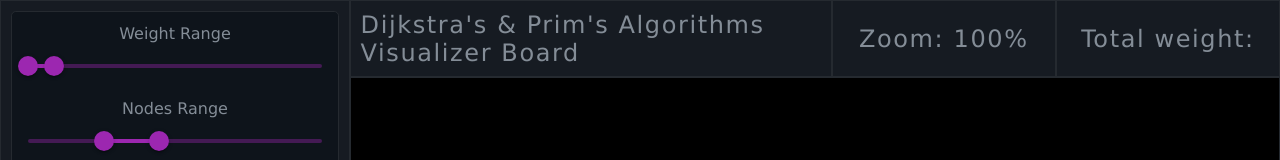
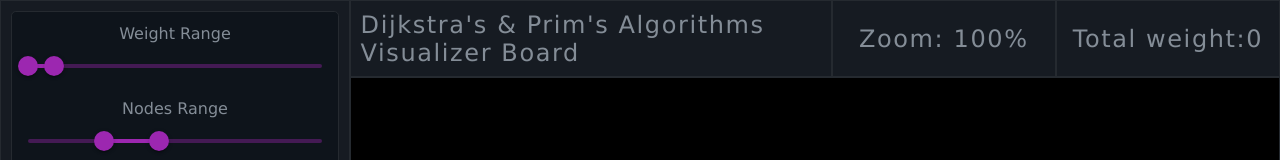
Before and after one commit to adiletbaimyrza/dijkstra-prim-visualization, a React (Vite) app in the folder dijkstra-prim-visualization/: page / in a window 1280 px wide. Shown: the top 160 px of the page. Built offline with nearby package versions, Linux system fonts and the light colour scheme; some icons are missing.

Commit message:
Update total weight display in Indicator component and Navbar animations

```diff
--- a/dijkstra-prim-visualization/src/components/Indicator/Indicator.jsx
+++ b/dijkstra-prim-visualization/src/components/Indicator/Indicator.jsx
@@ -3,7 +3,7 @@ import styles from "./Indicator.module.css";
 const Indicator = () => {
   return (
     <div className={styles.indicator}>
-      Total weight: <span id="totalWeight"> </span>
+      Total weight: <span id="totalWeight">0</span>
     </div>
   );
 };
--- a/dijkstra-prim-visualization/src/components/Navbar/animations.js
+++ b/dijkstra-prim-visualization/src/components/Navbar/animations.js
@@ -16,7 +16,7 @@ const setTotalWeight = (weight) => {
 
 const resetTotalWeight = () => {
   const totalWeightContainer = document.getElementById("totalWeight");
-  totalWeightContainer.innerText = "";
+  totalWeightContainer.innerText = "0";
 };
 
 const highlightResultPath = (animationsData) => {
```
